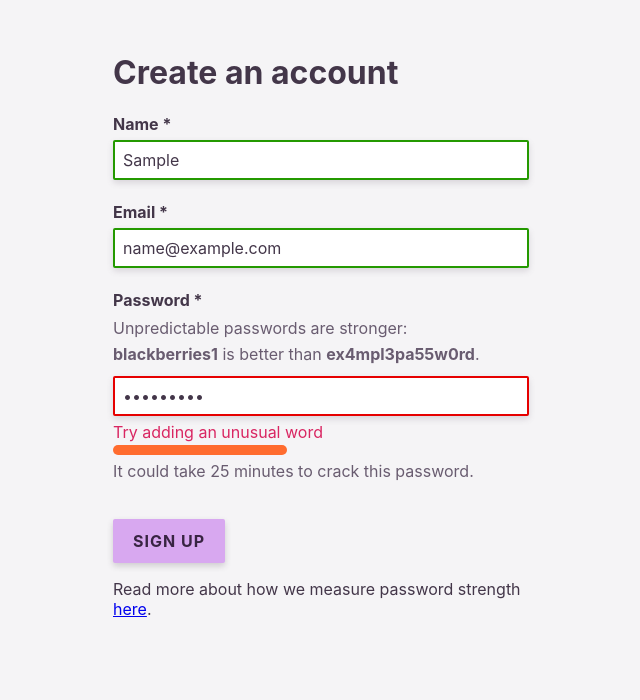
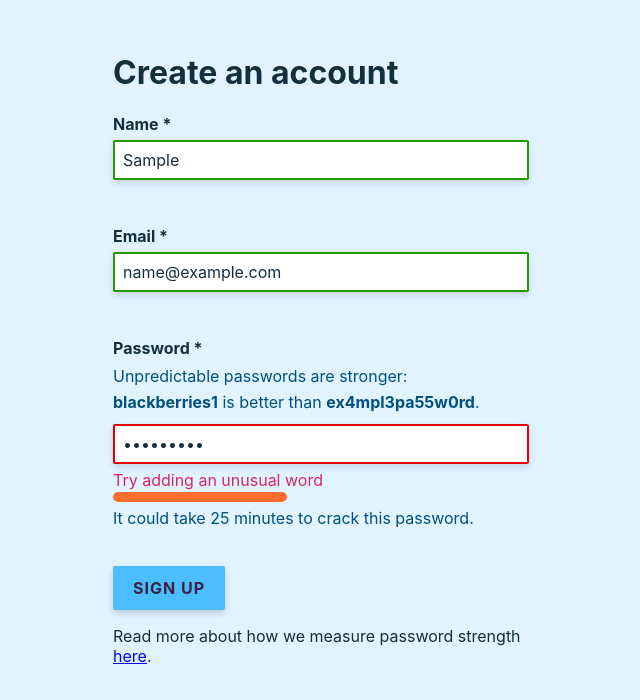
Before and after one commit to jackherizsmith/password-strength, a plain HTML site: page index.html in a window 1280 px wide. Both pictures are taken after typing "Sample", "name@example.com", "Sample123" into the empty fields and a click on the button "SIGN UP". Shown: the whole page, without its empty margins (319-959 px from the left). Drawn offline with Linux system fonts and the light colour scheme.

Commit message:
more styling

```diff
--- a/index.html
+++ b/index.html
@@ -13,13 +13,13 @@
         Name
         <span aria-hidden="true">*</span>
       </label>
-      <input id="name" type="text" placeholder="e.g. John Smith" required />
+      <input id="name" class="input" type="text" placeholder="e.g. John Smith" required />
       <div id="nameError" class="error"></div>
       <label for="email">
         Email
         <span aria-hidden="true">*</span>
       </label>
-      <input id="email" type="email" aria-describedby="emailError" placeholder="e.g. hello@johnsmith.com" required />
+      <input id="email" class="input" type="email" aria-describedby="emailError" placeholder="e.g. hello@johnsmith.com" required />
       <div id="emailError" class="error"></div>
 
       <label for="password">
@@ -32,6 +32,7 @@
       </div>
       <input
         id="password"
+        class="input"
         type="password"
         aria-describedby="passwordRequirements passwordError"
         required
--- a/index.js
+++ b/index.js
@@ -8,9 +8,9 @@ const emailInput = form.querySelector("#email");
 const emailRegex = (/^(([^<>()\[\]\\.,;:\s@"]+(\.[^<>()\[\]\\.,;:\s@"]+)*)|(".+"))@((\[[0-9]{1,3}\.[0-9]{1,3}\.[0-9]{1,3}\.[0-9]{1,3}])|(([a-zA-Z\-0-9]+\.)+[a-zA-Z]{2,}))$/)
 
 const passwordInput = form.querySelector("#password");
-const passHack = document.querySelector("#passwordTime");
+const passTime = document.querySelector("#passwordTime");
 
-passHack.textContent = "Your password should take an experienced hacker longer than 4 months to crack."
+passTime.textContent = "Your password should take an experienced hacker longer than 4 months to crack."
 
 let valid = {
   name: false,
@@ -40,7 +40,7 @@ form.addEventListener("submit", event => {
 });
 
 function validate(input, test){
-  input.parentElement.nextElementSibling.textContent = '';
+  input.nextElementSibling.textContent = '';
   if (test) {
     input.style.borderColor = "hsl(106, 100%, 30%)";
     return true;
@@ -66,7 +66,7 @@ passwordInput.addEventListener("input", () => {
   passStrength(result.guesses_log10);
   valid.password = validate(passwordInput, result.score >= 3);
 
-  passHack.textContent =
+  passTime.textContent =
   (passwordInput.value.length > 0) ?
     "It could take " + result.crack_times_display.online_no_throttling_10_per_second + " to crack this password." :
     "Your password should take an experienced hacker longer than 4 months to crack.";
--- a/style.css
+++ b/style.css
@@ -16,8 +16,8 @@
     padding: 2rem;
     font-family: -apple-system, BlinkMacSystemFont, "Segoe UI", Roboto, Oxygen,
       Ubuntu, Cantarell, "Open Sans", "Helvetica Neue", sans-serif;
-    color: hsl(280, 15%, 25%);
-    background-color: hsl(280, 10%, 96%);
+    color: hsl(202, 55%, 16%);
+    background-color: hsl(203, 100%, 94%);
   }
 
   label {
@@ -54,10 +54,6 @@
     font-size: 40px;
   }
 
-  input:focus {
-    outline: 0;
-    border-color: hsl(280, 70%, 80%);
-  }
 /*
   input[aria-invalid="true"] {
     border-color: hsl(340, 70%, 50%);
@@ -71,19 +67,20 @@
     text-transform: uppercase;
     font-weight: bold;
     letter-spacing: 1px;
-    background-color: hsl(280, 70%, 80%);
+    background-color: hsl(202, 100%, 65%);
     color: hsl(280, 30%, 20%);
   }
 
   .requirements {
     margin-top: 0.5rem;
     line-height: 1.6;
-    color: hsl(280, 10%, 40%);
+    color: hsl(202, 98%, 25%);
   }
 
   .error {
     margin-top: 0.5rem;
     line-height: 1.1;
+    height: 1rem;
     color: hsl(340, 70%, 50%);
   }
 
@@ -103,5 +100,5 @@
     margin-top: 0.5rem;
     line-height: 1.1;
     height: 2rem;
-    color: hsl(280, 10%, 40%);
+    color: hsl(202, 98%, 25%);
   }
```
